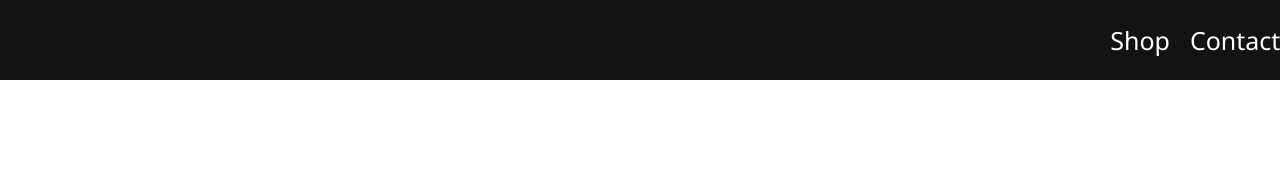
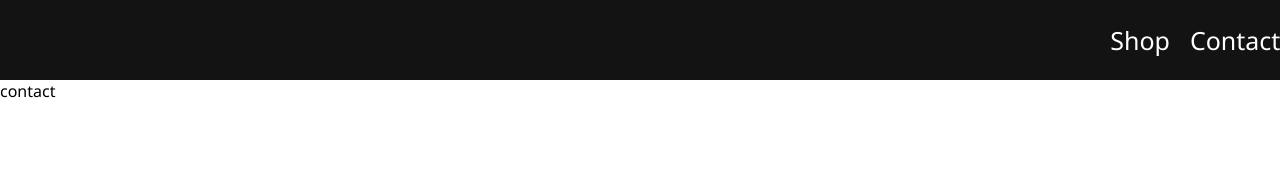
Before and after one commit to sahilsawantGEC/ecommerce-website, a React (Create React App) app: page /contact in a window 1280 px wide. Before the commit this address had no page. Shown: the top 170 px of the page. Built offline with nearby package versions, Linux system fonts and the light colour scheme.

Commit message:
Add initial files

```diff
--- a/src/App.js
+++ b/src/App.js
@@ -5,6 +5,7 @@ import { BrowserRouter as Router,Routes, Route} from 'react-router-dom';
 import {Shop} from './pages/shop/shop';
 import {Cart} from './pages/cart/cart';
 import { ShopContextProvider } from './context/shop-context';
+import { Contact } from './pages/contact';
 
 function App() {
   return(
@@ -15,6 +16,7 @@ function App() {
       <Navbar/>
       <Routes>
         <Route path="/" element={<Shop/>}/>
+        <Route path="/contact" element={<Contact/>}/>
         <Route path="/cart" element={<Cart/>}/>
       </Routes>
     </Router>
--- a/src/context/shop-context.js
+++ b/src/context/shop-context.js
@@ -37,7 +37,11 @@ export const ShopContextProvider = (props) => {
         setCartItems((prev) => ({ ...prev, [itemId]: newAmount }));
     };
 
-    const contextValue={ cartItems, addToCart, removeFromCart, updateCartItemCount, getTotalCartAmount };
+    const checkout=()=>{
+        setCartItems(getDefaultCart());
+    };
+
+    const contextValue={ cartItems, addToCart, removeFromCart, updateCartItemCount, getTotalCartAmount, checkout };
 
     return (
     <ShopContext.Provider value={contextValue}>
--- a/src/pages/cart/cart.js
+++ b/src/pages/cart/cart.js
@@ -6,7 +6,7 @@ import './cart.css'
 import { useNavigate } from 'react-router-dom';
 
 export const Cart = () => {
-  const { cartItems, getTotalCartAmount } = useContext(ShopContext);
+  const { cartItems, getTotalCartAmount, checkout } = useContext(ShopContext);
   const totalAmount = getTotalCartAmount();
 
   const navigate = useNavigate();
--- /dev/null
+++ b/src/pages/contact.js
@@ -0,0 +1,5 @@
+import React from "react";
+
+export const Contact = () => {
+  return <div>contact</div>;
+};
```
